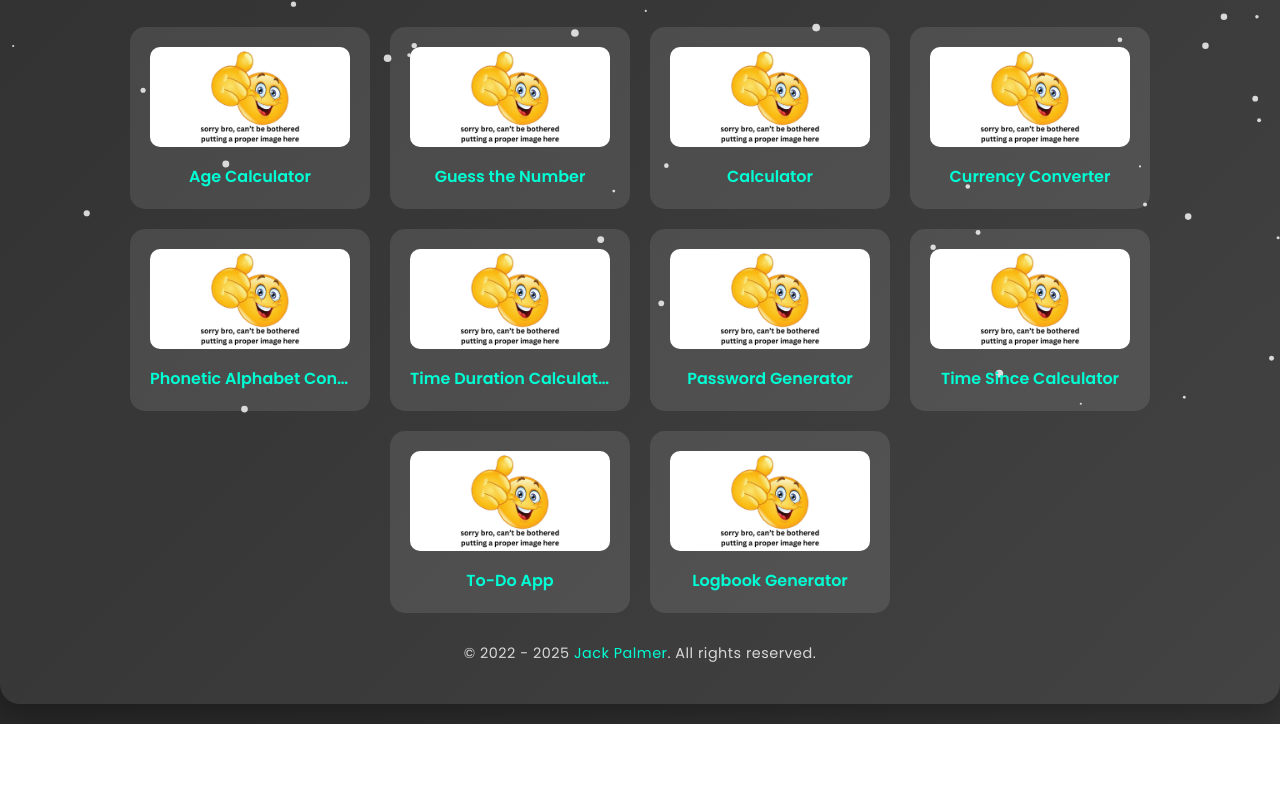
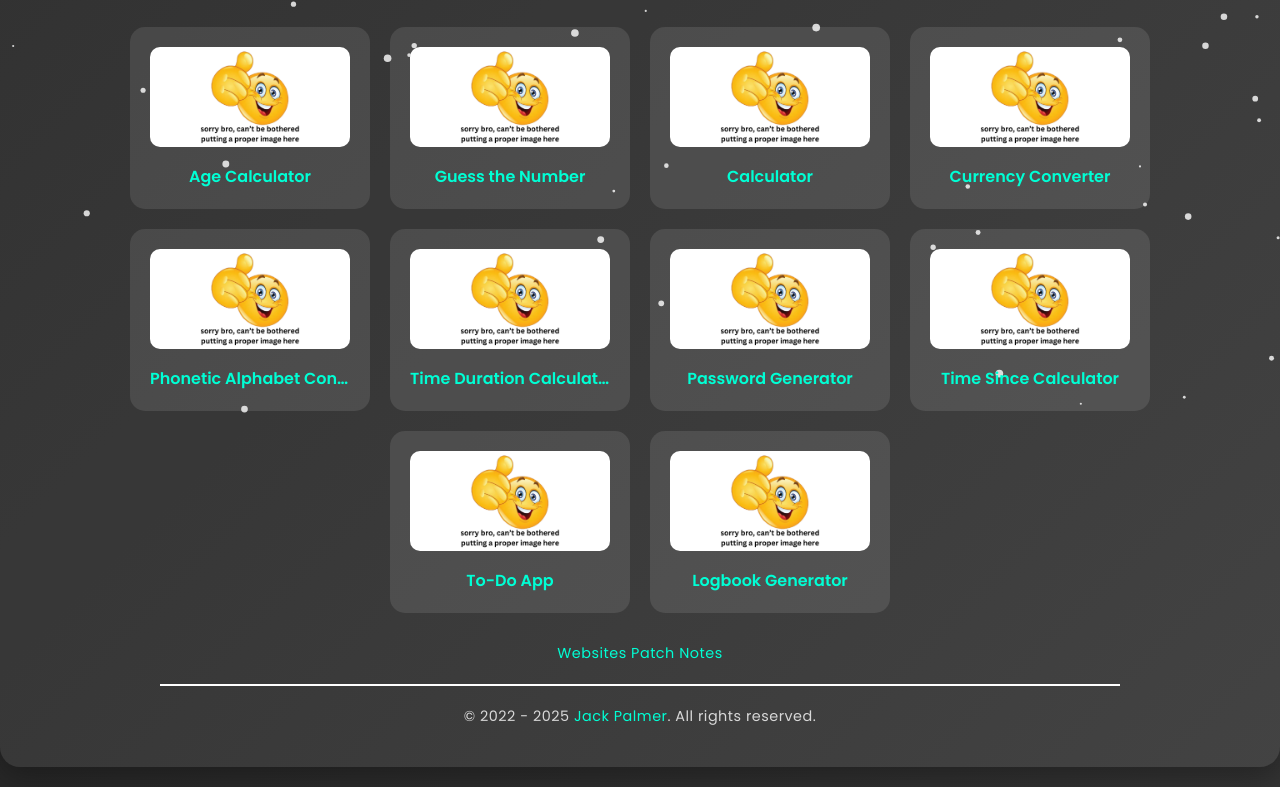
Before and after one commit to nzaviation/websites, a plain HTML site: page index.html in a window 1280 px wide. Shown: the part 382-1169 px from the top of the page. Before the commit the page ends 1106 px from the top, so only its background shows below. Drawn offline with Linux system fonts and the light colour scheme.

Commit message:
Update index.html

```diff
--- a/index.html
+++ b/index.html
@@ -239,6 +239,12 @@
             color: rgba(255, 255, 255, 0.7);
         }
 
+        .section-separator {
+            width: 80%;
+            border-top: 2px solid #fff;
+            margin: 20px auto;
+        }
+
         @media (max-width: 768px) {
             .project-card {
                 width: 150px;
@@ -314,6 +320,8 @@
         </div>
 
         <footer>
+            <a href="/websites/patch-notes" id="contactLink">Websites Patch Notes</a>
+            <div class="section-separator"></div>
             &copy; 2022 - <span id="year"></span> <a href="#" id="contactLink">Jack Palmer</a>. All rights reserved.
         </footer>
     </div>
```
